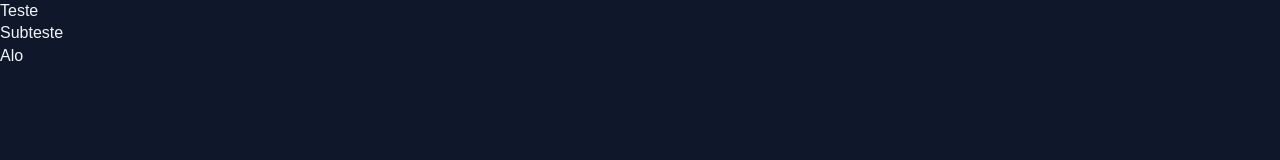
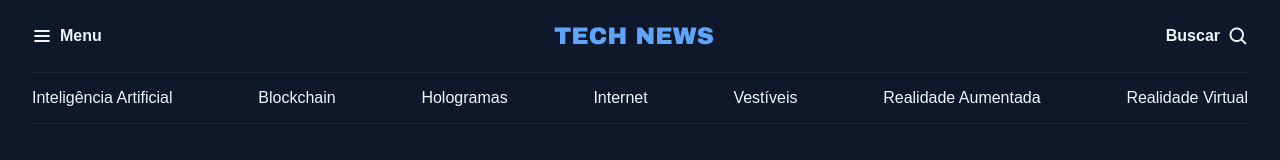
Before and after one commit to marciojr444/fullstack-projeto-portal-de-noticias, a plain HTML site: page index.html in a window 1280 px wide. Drawn offline with Linux system fonts and the light colour scheme.

Commit message:
Criando header de aplicação

```diff
--- a/Styles/Index.css
+++ b/Styles/Index.css
@@ -1 +1,2 @@
 @import url(global.css);
+@import url(header.css);
--- a/Styles/global.css
+++ b/Styles/global.css
@@ -39,3 +39,19 @@ a:hover{
 h1, h2, h3 {
     font: inherit;
 }
+
+.container {
+    max-width: 1280px;
+    padding-inline: 32px;
+    margin-inline: auto;
+}
+
+/* utility first*/
+
+.grid {
+    display: grid;
+}
+
+.grid-flow-col {
+    grid-auto-flow: column;
+}
--- /dev/null
+++ b/Styles/header.css
@@ -0,0 +1,24 @@
+#primary {
+  padding-block: 20px;
+
+  div {
+    display: flex;
+    align-items: center;
+    gap: 8px;
+  }
+
+  div:nth-child(2) {
+    margin-inline: auto;
+  }
+
+  div:nth-child(3) {
+    justify-self: end;
+  }
+}
+
+#secundary {
+    padding-block: 14px;
+    border: solid 1px var(--stroke-color);
+    border-inline: none;
+    justify-content: space-between;
+}
--- a/index.html
+++ b/index.html
@@ -15,8 +15,32 @@
     />
   </head>
   <body>
-    <h1>Teste</h1>
-    <h2>Subteste</h2>
-    <a href="#">Alo</a>
+    <header class="container">
+      <nav id="primary" class="grid grid-flow-col">
+        <div>
+          <img src="assets/icons/List.svg" alt="ícone de menu">
+          <strong>Menu</strong>
+        </div>
+
+        <div>
+          <img src="assets/Logo.svg" alt="TechNews logo">
+        </div>
+
+        <div>
+          <strong>Buscar</strong>
+          <img src="assets/icons/MagnifyingGlass.svg" alt="">
+        </div>
+      </nav>
+      <nav id="secundary" class="grid grid-flow-col">
+        <a href="">Inteligência Artificial</a>
+        <a href="">Blockchain</a>
+        <a href="">Hologramas</a>
+        <a href="">Internet</a>
+        <a href="">Vestíveis</a>
+        <a href="">Realidade Aumentada</a>
+        <a href="">Realidade Virtual</a>
+
+      </nav>
+    </header>
   </body>
 </html>
```
